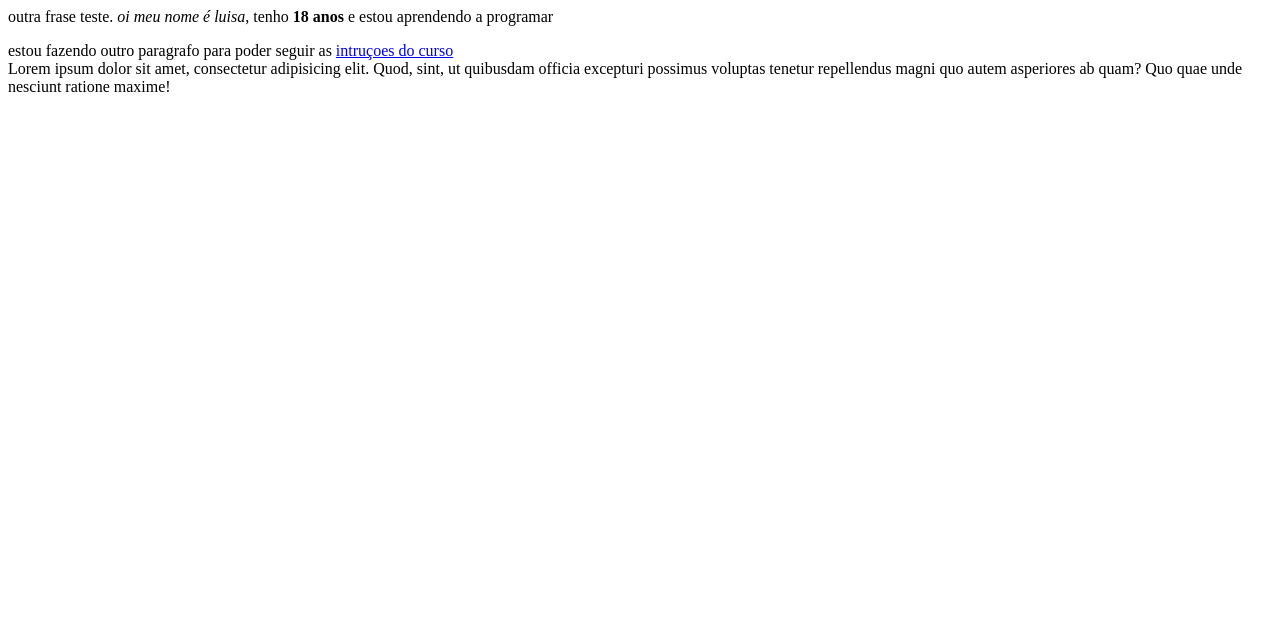
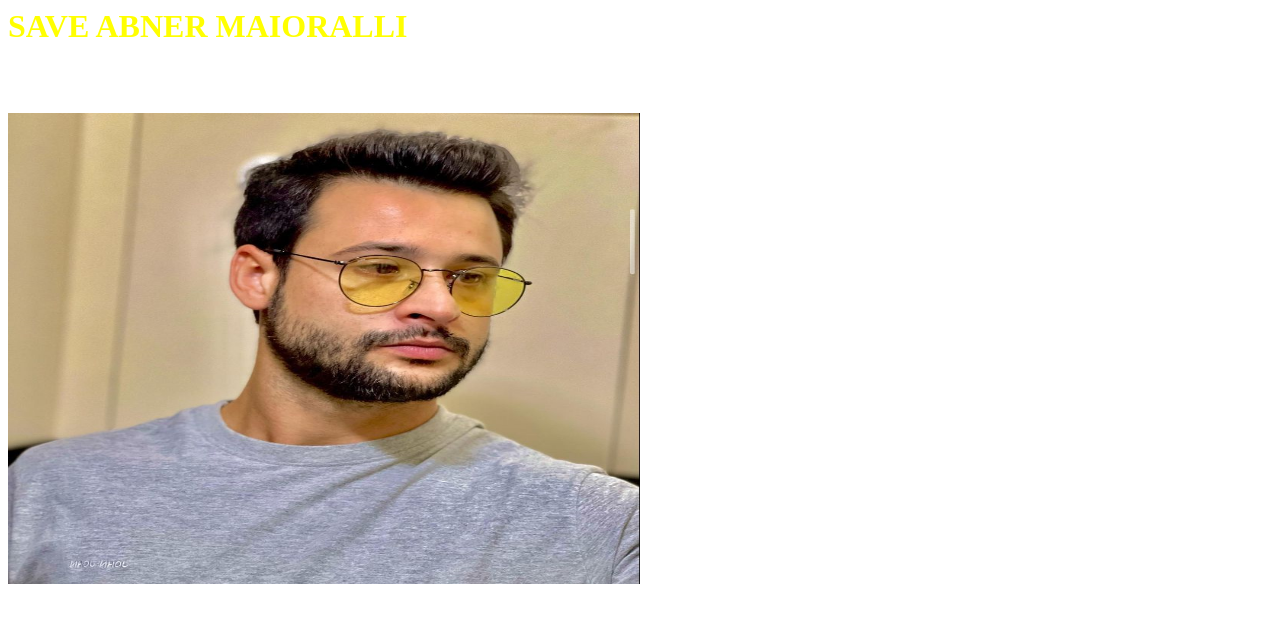
Before and after one commit to luisatav/luisatav.github.io, a plain HTML site: page page.html in a window 1280 px wide. Drawn offline with Linux system fonts and the light colour scheme.

Commit message:
savebila

```diff
--- a/page.html
+++ b/page.html
@@ -1,10 +1,20 @@
+<html>
+<meta charset="utf-8">
+     <head>
+         <title>Save Bila</title>
+         <h1 style="color:yellow">SAVE ABNER MAIORALLI</h1>
+         <h2 style="color:white">Familiar, Amigo e Agilista</h2>
+         <img src="golpista.png" height="60%" width="50%" align="center">
+     </head>
 
 
-<p>
-    outra frase teste. <em>oi meu nome é luisa</em>, tenho <strong>18 anos</strong>  e estou aprendendo a programar
-</p>
 
-<p>
-    estou fazendo outro paragrafo para poder seguir as <a href="index.html"> intruçoes do curso </a>
-    <br> Lorem ipsum dolor sit amet, consectetur adipisicing elit. Quod, sint, ut quibusdam officia excepturi possimus voluptas tenetur repellendus magni quo autem asperiores ab quam? Quo quae unde nesciunt ratione maxime!
-</p>
+
+
+
+
+
+
+
+
+</html>
```
